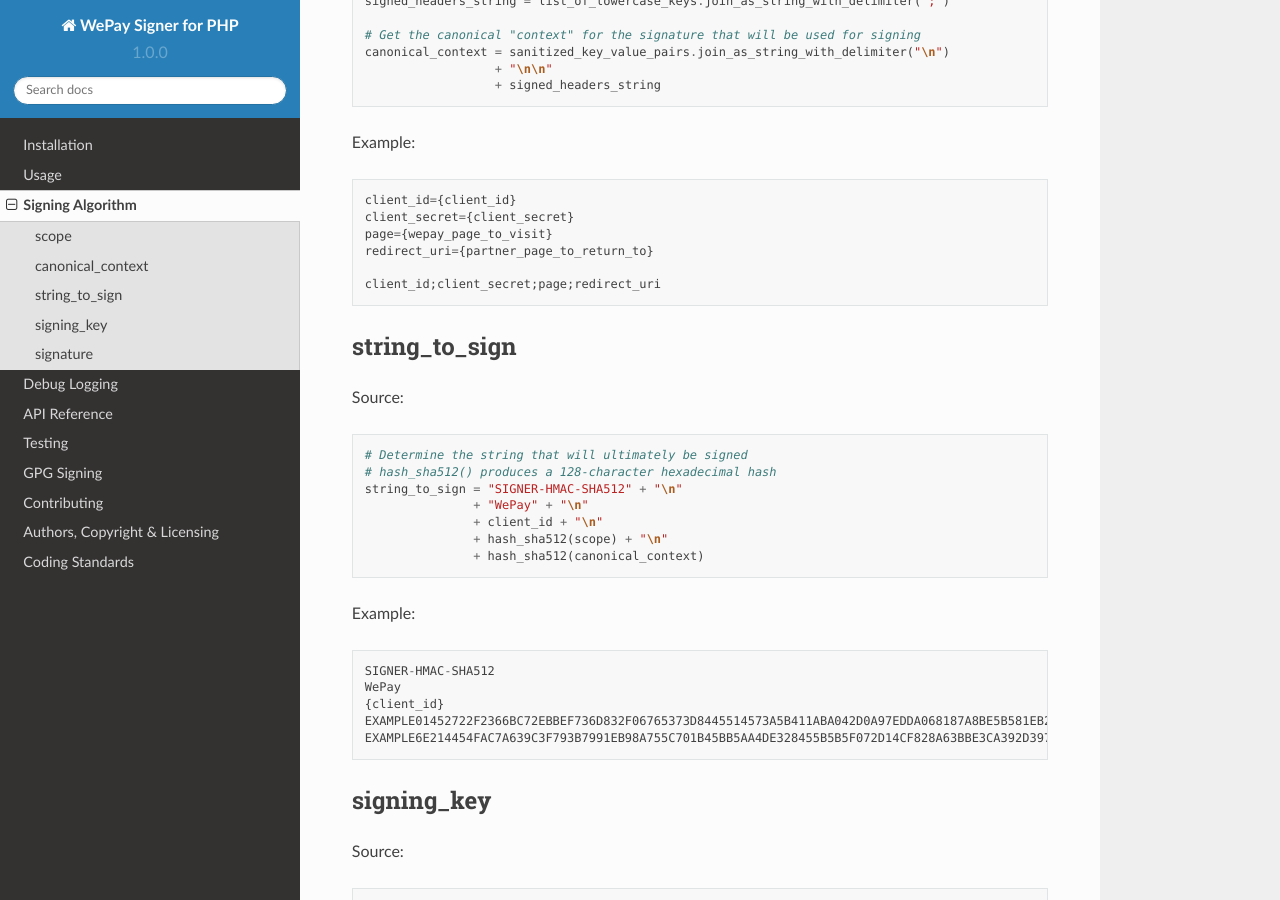
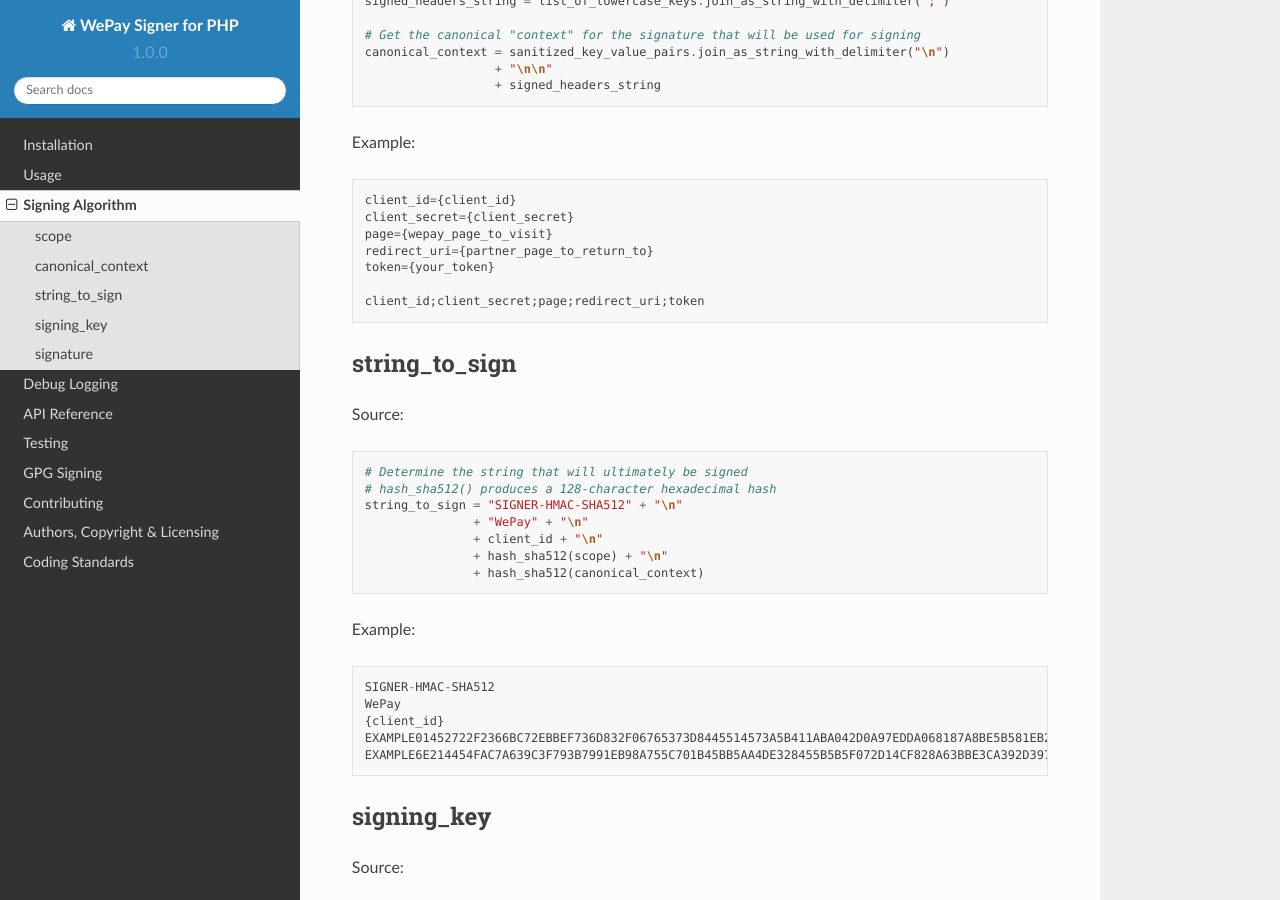
Before and after one commit to wepay/signer-php, a Sphinx documentation site: the page built from docs/signing-algorithm.rst, in a window 1280 px wide and 900 px high, scrolled down 1085 px. Built offline with Sphinx 7.4.7 and the Read the Docs theme 2.0.0, drawn with Linux system fonts in a browser that asks for light colours; pages that are not in the unit, such as notebooks, are missing from menus.

Commit message:
Update signing-algorithm.rst

```diff
--- a/docs/signing-algorithm.rst
+++ b/docs/signing-algorithm.rst
@@ -70,8 +70,9 @@
     client_secret={client_secret}
     page={wepay_page_to_visit}
     redirect_uri={partner_page_to_return_to}
+    token={your_token}
 
-    client_id;client_secret;page;redirect_uri
+    client_id;client_secret;page;redirect_uri;token
 
 string\_to\_sign
 ----------------
```
